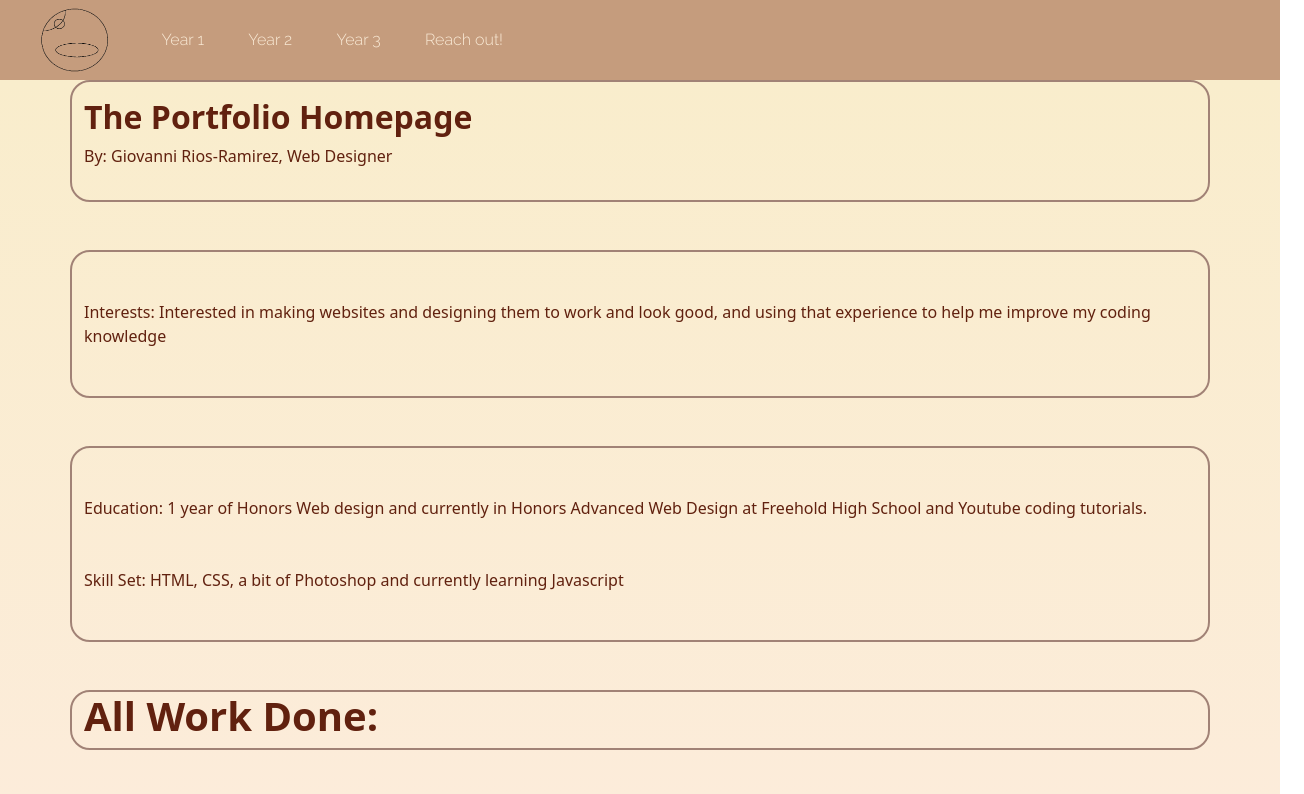
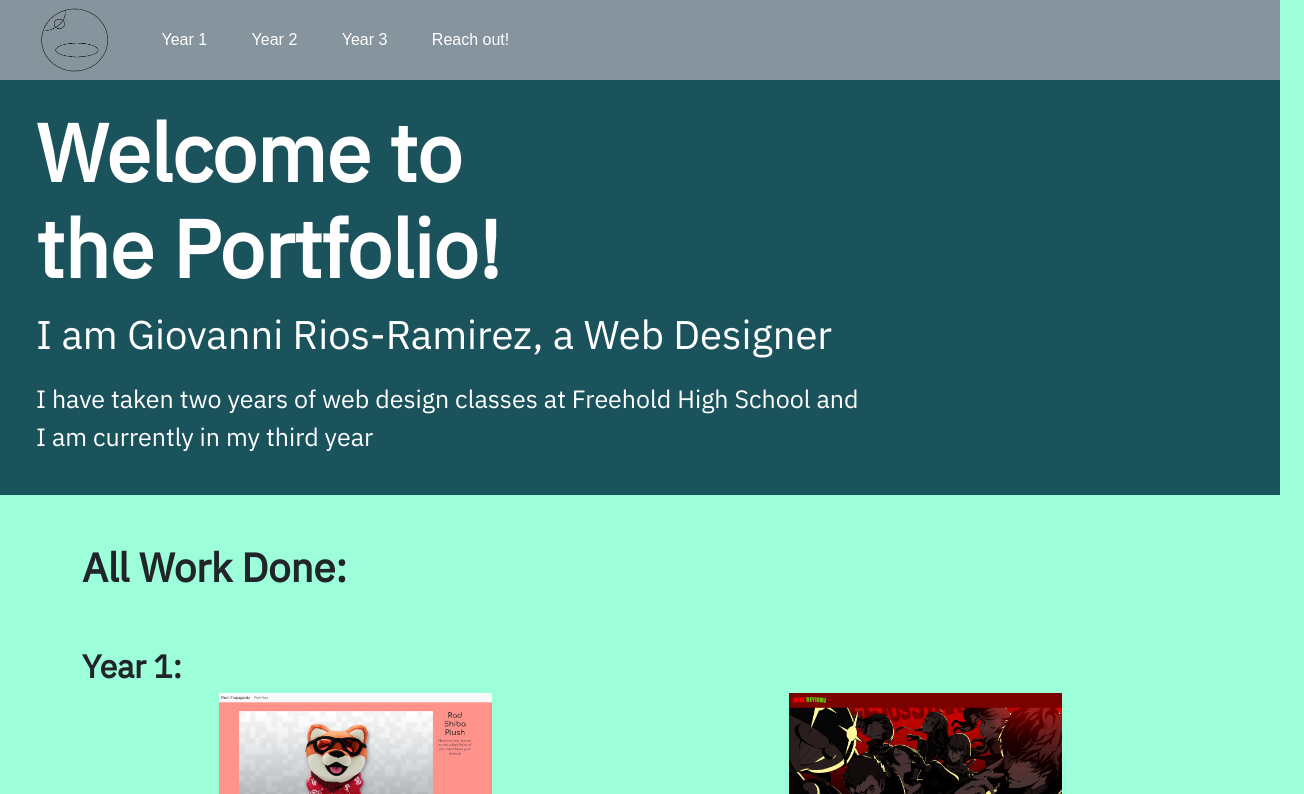
Before and after one commit to Giorios/portfolio2, a plain HTML site: page index.html in a window 1280 px wide. Shown: the top 794 px of the page, 1304 px wide, since content can reach past the window. Drawn offline with nearby package versions, Linux system fonts and the light colour scheme.

Commit message:
landing page section

```diff
--- a/css/styles.css
+++ b/css/styles.css
@@ -1,12 +1,12 @@
-.container {
-  border: 2px solid;
-  color: #61210F;
-  border-radius: 20px;
-  border-color: #A18276;
+body {
+  background-color: #9CFFD9;
+  font-family: 'IBM Plex Sans', sans-serif;
 }
 
-.background {
-   background-image: linear-gradient(#F9EDCC, #FFEBE7, #ffffff);
+.left {
+  position: relative;
+  background-color: #1A535C;
+  color: white;
 }
 
 .tas {
@@ -14,7 +14,7 @@
   font-family: 'Raleway', sans-serif;
 }
 .button {
-  background-color: #FACFAD;
+  background-color: #fad2b3;
   border: 3px solid #61210F;
   color: black;
   text-align: center;
@@ -46,7 +46,7 @@ header img {
 
 
 header {
-    background-color: #c59c7d;
+    background-color: #86949e;
     position: fixed;
     top: 0;
     left: 0;
@@ -66,12 +66,12 @@ header li {
 }
 
 header li a {
-    color: antiquewhite;
+    color: white;
     text-decoration: none;
 }
 
 header li a:hover {
-  color: #e2d1d0;
+  color: rgb(205, 221, 231);
 }
 .image figcaption{
 position: absolute;
--- a/index.html
+++ b/index.html
@@ -13,9 +13,9 @@
 </head>
 
 <body>
-  <link rel="preconnect" href="https://fonts.googleapis.com" />
-  <link rel="preconnect" href="https://fonts.gstatic.com" crossorigin />
-  <link href="https://fonts.googleapis.com/css2?family=Raleway:wght@300&display=swap" rel="stylesheet" />
+  <link rel="preconnect" href="https://fonts.googleapis.com">
+  <link rel="preconnect" href="https://fonts.gstatic.com" crossorigin>
+  <link href="https://fonts.googleapis.com/css2?family=IBM+Plex+Sans&display=swap" rel="stylesheet">
   <div class="background">
     <link href="https://unpkg.com/aos@2.3.1/dist/aos.css" rel="stylesheet" />
 
@@ -29,22 +29,24 @@
                     <li><a href="#two">Year 2</a></li>
                     <li><a href="#three">Year 3</a></li>
                     <li><a href="mailto: 124griosramirez@frhsd.com">Reach out!</a></li>
-
                 </ul>
             </nav>
         </header>
 
       </div>
-
-      <div class="container my-5" data-aos="zoom-in" data-aos-delay="100">
+      <div class="left">
+      <div class="container-fluid mx-4">
         <div class="row my-3">
-          <div class="col" data-aos="fade-left" data-aos-delay="300">
-            <h2><strong>The Portfolio Homepage</strong></h2>
-            <p>By: Giovanni Rios-Ramirez, Web Designer</p>
+          <div class="col py-4">
+            <h1 style="font-size:80px;" data-aos="fade-left" data-aos-delay="100"><strong>Welcome to<br>the Portfolio!</strong></h1>
+            <p style="font-size:40px;" data-aos="fade-left" data-aos-delay="300">I am Giovanni Rios-Ramirez, a Web Designer</p>
+            <p style="font-size:25px;" data-aos="fade-left" data-aos-delay="500">I have taken two years of web design classes at Freehold High School and<br>I am currently in my third year</p>
+          </div>
           </div>
         </div>
       </div>
 
+<!--
       <div class="container my-5" data-aos="zoom-in" data-aos-delay="200">
         <div class="row my-5">
           <div class="col" data-aos="fade-left" data-aos-delay="400">
@@ -67,7 +69,7 @@
           </div>
         </div>
       </div>
-
+    -->
 
 
       <div class="container my-5">
@@ -190,7 +192,7 @@
           </div>
         </div>
         <div class="row text-center">
-          <div class="col" data-aos="fade-up" data-aos-delay="200">
+          <div class="col" data-aos="fade-up" data-aos-delay="100">
             <a href="https://giorios.github.io/Rios-P2/"><img src="img/njit.PNG" width="50%" /></a>
             <div data-aos="fade-up" data-aos-delay="200">
             <p>NJIT P2 Project</p>
```
